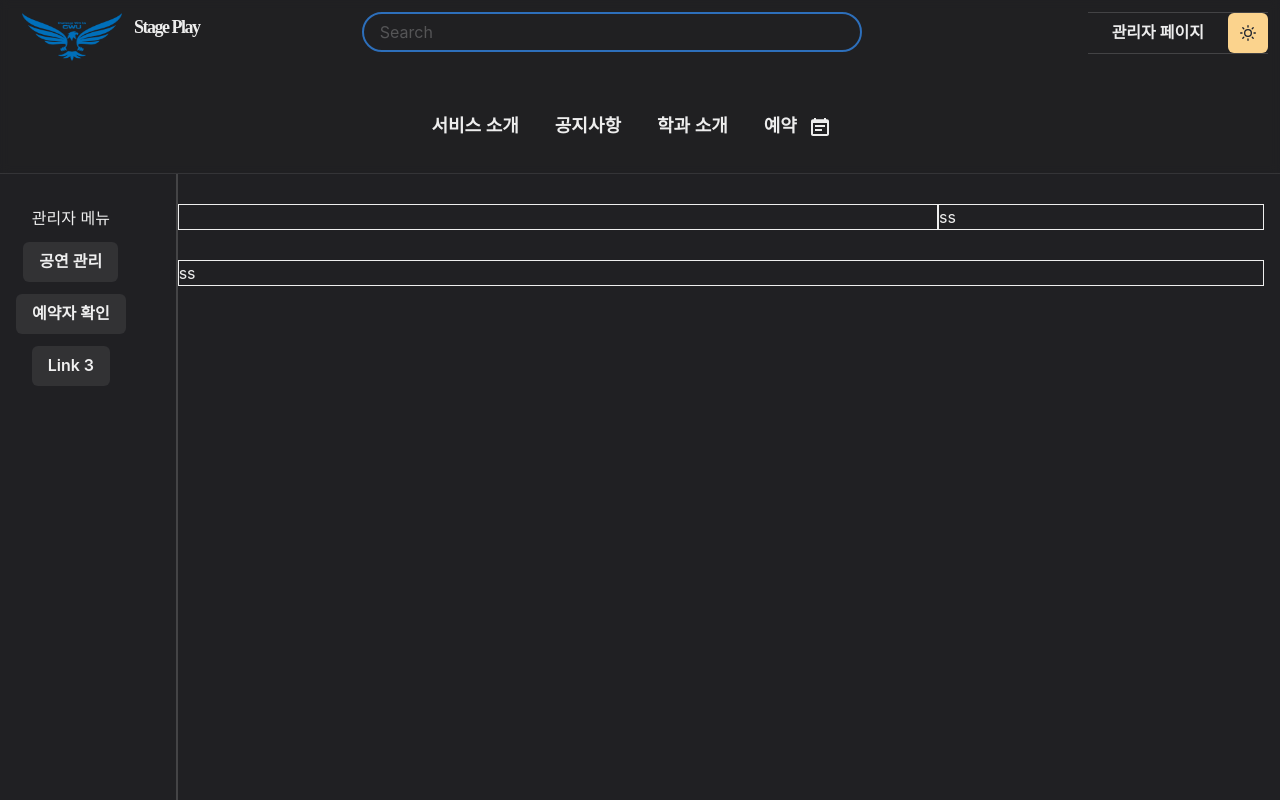
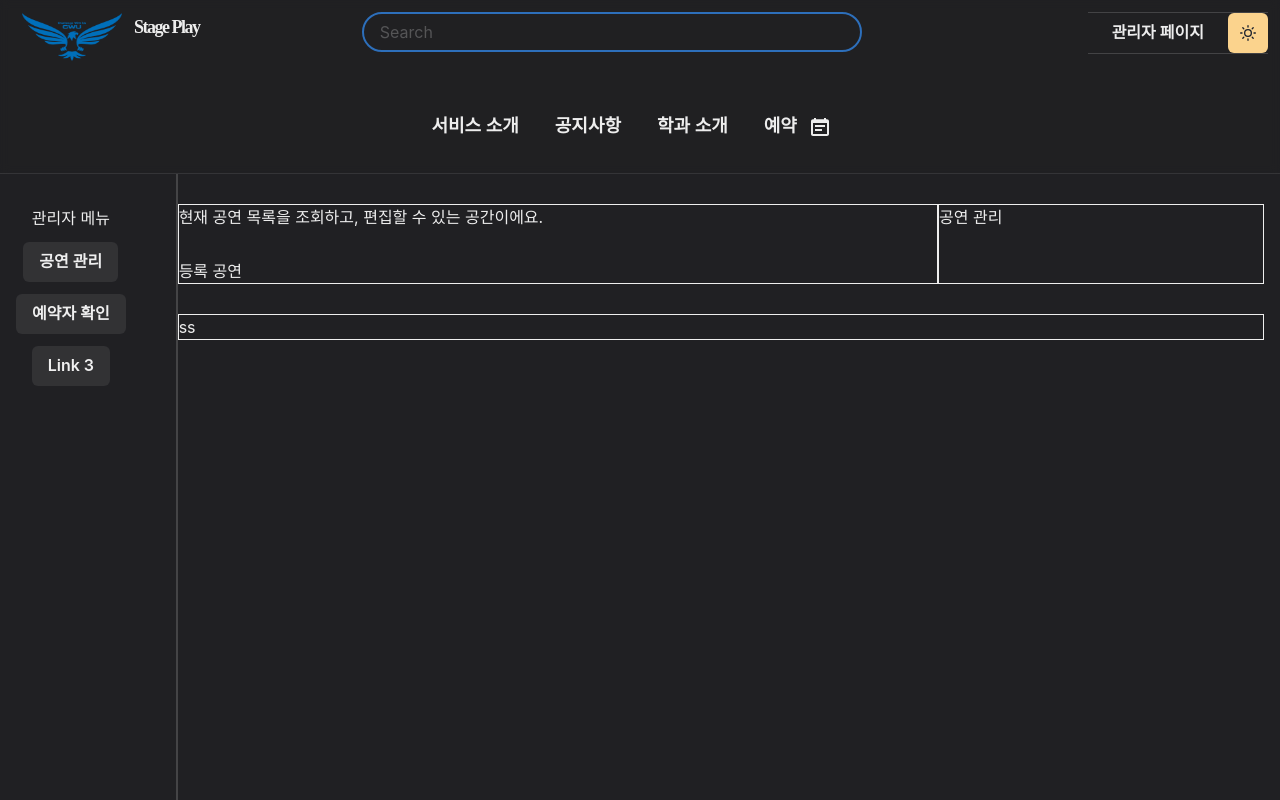
Before and after one commit to Haetae-Code/NextJS_Stage_Play, a Next.js app: page /admin in a window 1280 px wide. Shown: the top 800 px of the page. Built offline with nearby package versions, Linux system fonts and the light colour scheme.

Commit message:
admin.js 편집, 구조 잡아두기

```diff
--- a/pages/admin.js
+++ b/pages/admin.js
@@ -90,12 +90,15 @@ const admin = () => {
 
                     {/* 등록 공연 목록 */}
                     <Box width="70%" border="1px solid">
+                      현재 공연 목록을 조회하고, 편집할 수 있는 공간이에요.
+                      <Text mt="30px">등록 공연</Text>
+                        {/* 슬라이드 들어가는 부분*/}
 
                     </Box>
 
                     {/* 공연 추가 */}
-                    <Box width="30%" border="1px solid">
-                        ss
+                    <Box width="30%" border="1px solid" >
+                        공연 관리
                     </Box>
                 </Box>
 
```
